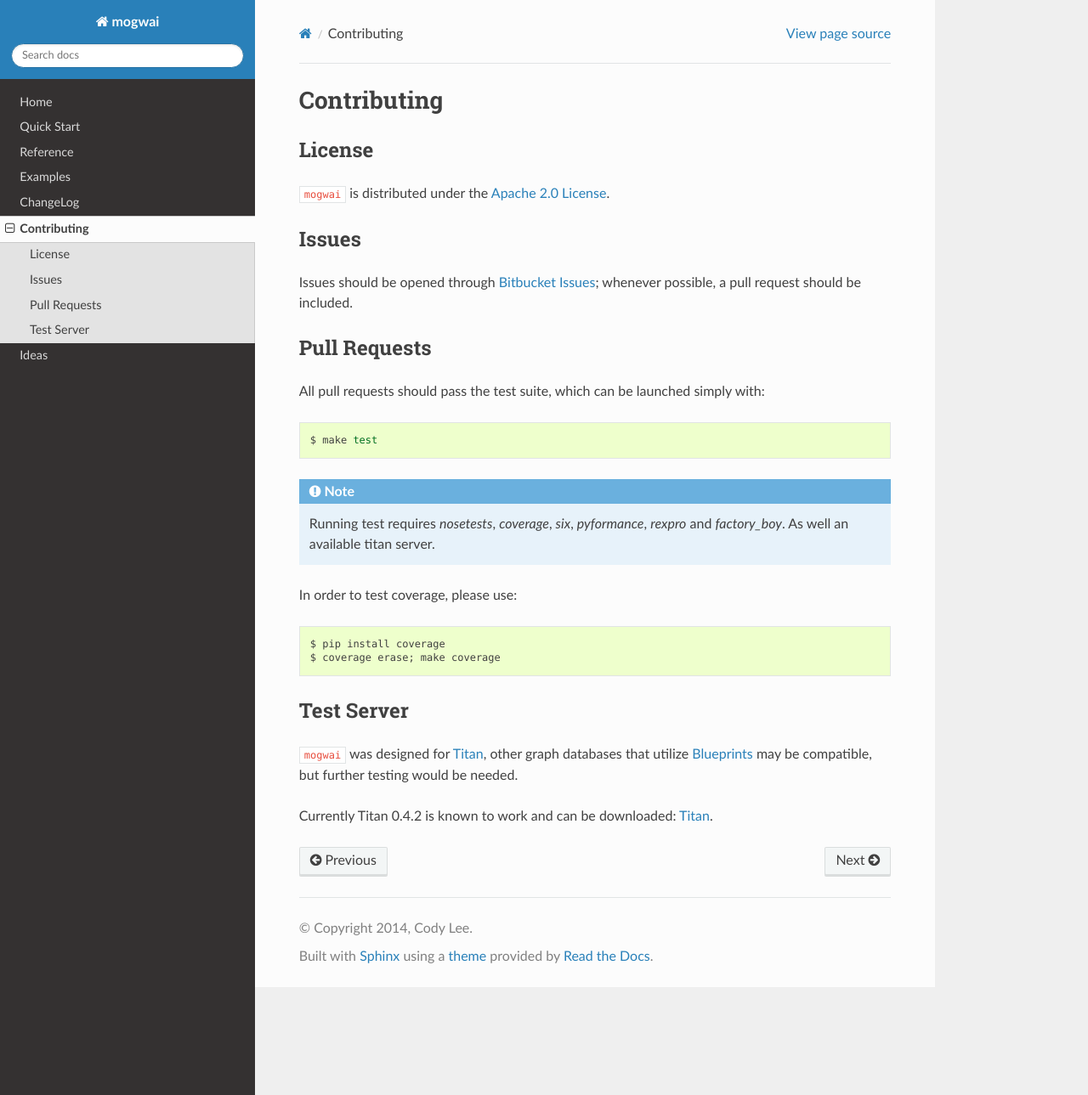
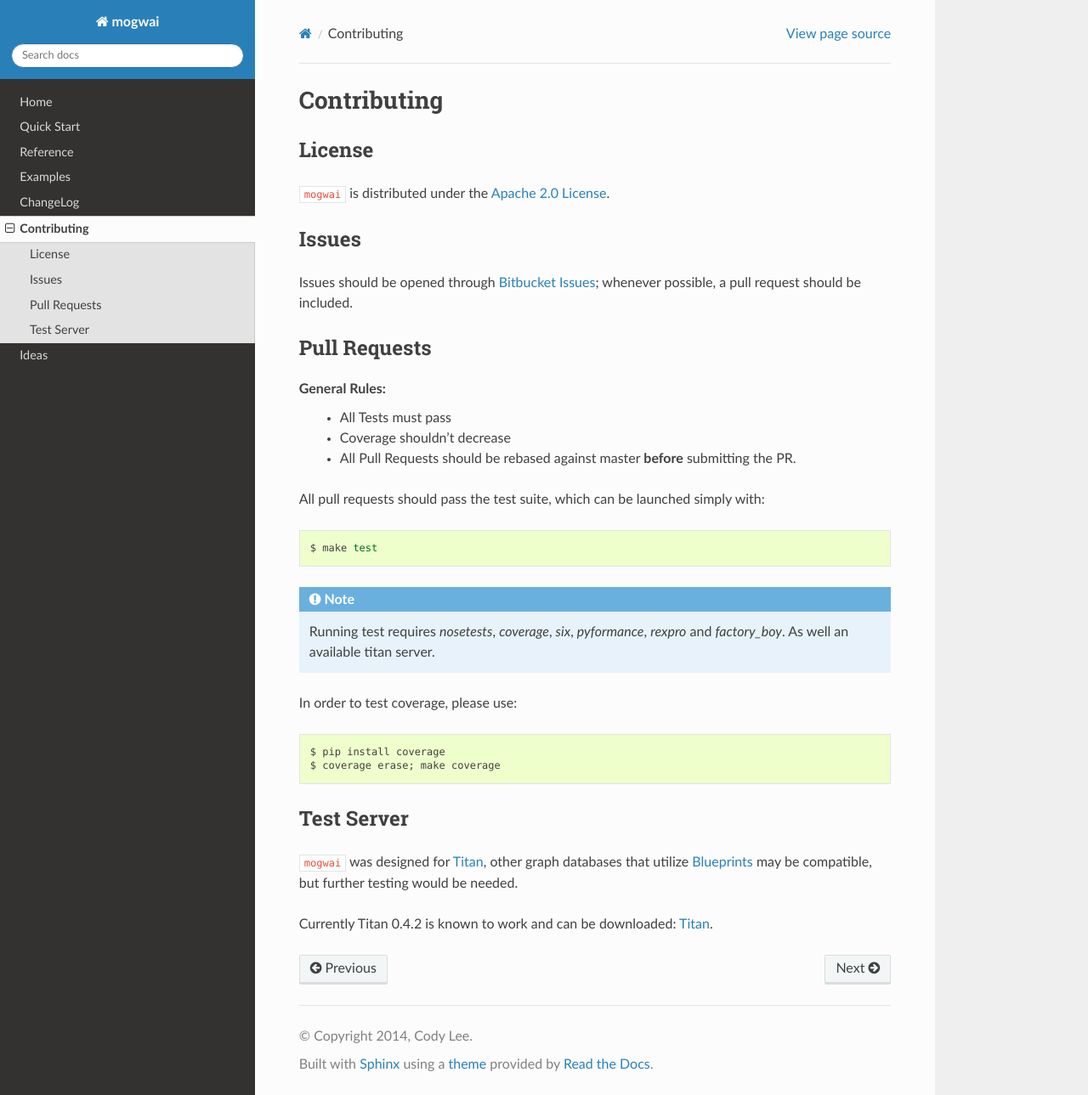
Before and after one commit to platinummonkey/mogwai, a Sphinx documentation site: the page built from docs/contribute.rst, in a window 1280 px wide and 1289 px high. Shown: the whole window at 85% size. Built offline with Sphinx 7.4.7 and the Read the Docs theme 2.0.0, drawn with Linux system fonts in a browser that asks for light colours.

Commit message:
Update Contributing rules, keep sanity

```diff
--- a/docs/contribute.rst
+++ b/docs/contribute.rst
@@ -19,6 +19,11 @@ possible, a pull request should be included.
 Pull Requests
 -------------
 
+General Rules:
+  - All Tests must pass
+  - Coverage shouldn't decrease
+  - All Pull Requests should be rebased against master **before** submitting the PR.
+
 All pull requests should pass the test suite, which can be launched simply with:
 
 .. code-block:: sh
@@ -36,6 +41,8 @@ In order to test coverage, please use:
     $ pip install coverage
     $ coverage erase; make coverage
 
+
+
 Test Server
 -----------
 
```
Also changed, not shown: README.rst (+10 -0 lines).
